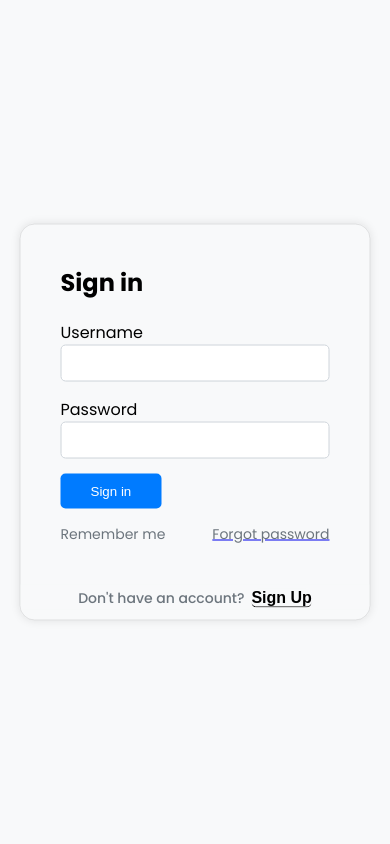
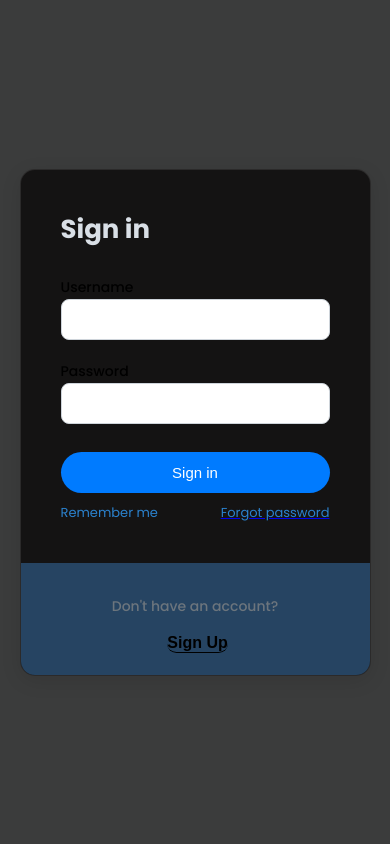
Before and after one commit to kirpal2004/BIDIFY, a PHP site: page /PROJECT/loogin.php in a window 390 px wide. Run offline with PHP 8.4, Linux system fonts and the light colour scheme.

Commit message:
Fix login page alignment and responsiveness

```diff
--- a/CSS/loogin.css
+++ b/CSS/loogin.css
@@ -1,5 +1,4 @@
-@import url('https://fonts.googleapis.com/css2?family=Poppins:ital,wght@0,100;0,200;0,300;0,400;0,500;0,600;0,700;0,800;0,900;1,100;1,200;1,300;1,400;1,500;1,600;1,700;1,800;1,900&display=swap');
-
+@import url('https://fonts.googleapis.com/css2?family=Poppins:wght@300;400;500;600;700&display=swap');
 * {
     margin: 0;
     padding: 0;
@@ -8,100 +7,122 @@
 
 body {
     font-family: "Poppins", sans-serif;
-    background-color: #f8f9fa;
-}
-
-.container {
-    padding: 0;
-    position: absolute;
-    top: 50%;
-    left: 50%;
-    transform: translate(-50%, -50%);
-    border: 1px solid rgba(0, 0, 0, 0.1); /* Soften the border color */
-    border-radius: 15px;
-    width: 750px;
-    height: 450px;
-    display: flex;
-    overflow: hidden;
-    box-shadow: 0px 0px 10px rgba(0, 0, 0, 0.1);
-}
-
-/* Left Panel Styles */
-.first {
-    width: 50%;
-    color: #fff;
-    background-color: #484a47;
+    background-color: #3b3c3c;
+    min-height: 100vh;
     display: flex;
     justify-content: center;
     align-items: center;
 }
 
-.ee {
+.container {
+    border: 1px solid rgba(245, 239, 239, 0.1);
+    border-radius: 15px;
+    width: 750px;
+    height: 480px;
+    display: flex;
+    overflow: hidden;
+    box-shadow: 0px 5px 20px rgba(0, 0, 0, 0.1);
+    background-color: #141313;
+    transition: all 0.3s ease-in-out;
+}
+
+
+/* Left Panel */
+
+.first {
+    width: 50%;
+    color: #fff;
+    background-color: #484a47;
+    /* Original color restored */
+    display: flex;
+    justify-content: center;
+    align-items: center;
+    padding: 30px;
+    flex-direction: column;
     text-align: center;
 }
 
 .ee h2 {
-    font-size: 28px;
+    font-size: 30px;
+    margin-bottom: 15px;
+}
+
+.ee h5 {
+    font-size: 16px;
+    font-weight: 400;
+    color: #d1d1d1;
     margin-bottom: 20px;
 }
 
 .ee button {
     border: none;
     padding: 10px 30px;
-    background-color: #38a745; /* Green button color */
+    background-color: #38a745;
     color: #fff;
     font-size: 16px;
-    border-radius: 5px;
+    border-radius: 25px;
     cursor: pointer;
     transition: background-color 0.3s ease;
 }
 
 .ee button:hover {
-    background-color: #2d8330; /* Darker green on hover */
+    background-color: #2d8330;
 }
 
-/* Right Panel Styles */
+
+/* Right Panel */
+
 .second {
     width: 50%;
     padding: 40px;
     display: flex;
     flex-direction: column;
-    justify-content: space-between;
-    align-items: flex-start;
+    justify-content: center;
 }
 
 .second h3 {
-    font-size: 24px;
-    margin-bottom: 20px;
+    font-size: 26px;
+    margin-bottom: 25px;
+    color: #d9dfe6;
 }
 
 .second label {
-    font-size: 16px;
-    margin-bottom: 5px;
+    font-size: 14px;
+    font-weight: 500;
+    margin-bottom: 6px;
 }
 
 .second input[type="text"],
 .second input[type="password"] {
     width: 100%;
-    padding: 10px;
-    margin-bottom: 15px;
+    padding: 12px;
+    margin-bottom: 18px;
     border: 1px solid #ced4da;
-    border-radius: 5px;
+    border-radius: 8px;
+    outline: none;
+    transition: border 0.3s;
+}
+
+.second input:focus {
+    border-color: #007bff;
 }
 
 
+/* Submit Button */
 
 .sb {
-    padding: 10px 30px;
+    padding: 12px 30px;
     background-color: #007bff;
     color: #fff;
     border: none;
-    border-radius: 5px;
+    border-radius: 25px;
     cursor: pointer;
     transition: background-color 0.3s ease;
+    font-size: 15px;
+    margin-top: 10px;
 }
 
-.second input[type="submit"]:hover {
+.sb:hover {
     background-color: #0056b3;
 }
 
@@ -109,58 +130,55 @@ body {
     display: flex;
     justify-content: space-between;
     width: 100%;
-    font-size: 14px;
+    font-size: 13px;
+    margin-top: 10px;
 }
 
 .set p {
-    color: #6c757d;
+    color: #2b82ce;
     cursor: pointer;
     transition: color 0.3s ease;
 }
 
 .set p:hover {
-    color: #495057;
+    color: #20ca34;
 }
 
 
+/* Mobile Styles */
 
 @media (max-width: 768px) {
     .container {
+        flex-direction: column-reverse;
         width: 90%;
         height: auto;
-        flex-direction:column-reverse;
     }
-
-    .first{
-        width: 100%;
-        background-color:#F8F9FA;
-        color: black;
-        margin-bottom: 10px;
-    }
-    .second{
+    .first,
+    .second {
         width: 100%;
     }
-    .ee h5{
-        display: inline;
-        color: #6c757d;
-        font-weight:500;
+    .first {
+        background-color: #264462;
+        color: #212529;
+        padding: 20px;
     }
-    .ee button{
-        background-color: #F8F9FA;
-        color: black;
-        margin:0;
-        margin-left:2.5px;
-        font-weight: 800;
-        padding: 0;
-        border-bottom: 1px solid black;
-    }
-    .ee h2{
+    .ee h2 {
         display: none;
     }
-
-    .ses{
-        margin-bottom: 15px;
+    .ee h5 {
+        color: #6c757d;
+        font-weight: 500;
     }
-
-
+    .ee button {
+        background-color: transparent;
+        color: #000;
+        border: none;
+        font-weight: 600;
+        border-bottom: 1px solid #000;
+        padding: 0;
+        margin-left: 5px;
+    }
+    .sb {
+        width: 100%;
+    }
 }
```
